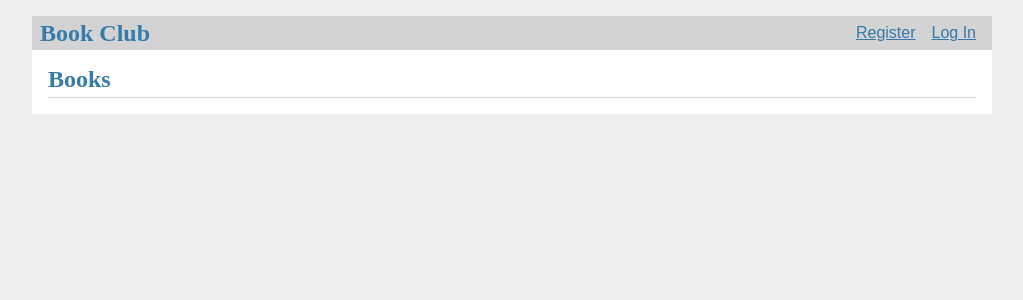
After one commit to AyolaM/flaskBook, a Flask app: page / in a window 1280 px wide. The commit adds this page. Shown: the top 300 px of the page, without its empty margins (128-1151 px from the left). Run offline with Flask 2, Linux system fonts and the light colour scheme; data that the repository does not hold is empty.

Commit message:
feat: template code

```diff
--- a/bookclub/__init__.py
+++ b/bookclub/__init__.py
@@ -38,4 +38,8 @@ def create_app(test_config=None):
     from . import auth
     app.register_blueprint(auth.bp)
 
+    from . import book
+    app.register_blueprint(book.bp)
+    app.add_url_rule('/', endpoint='index')
+
     return app
--- /dev/null
+++ b/bookclub/book.py
@@ -0,0 +1,100 @@
+import datetime
+
+from flask import (
+    Blueprint, flash, g, redirect, render_template, request, url_for
+)
+from werkzeug.exceptions import abort
+
+from bookclub.auth import login_required
+from bookclub.db import get_db
+
+bp = Blueprint('book', __name__)
+
+@bp.route('/')
+def index():
+    db = get_db()
+    books = db.execute(
+        'SELECT b.id, title, author, created, created_by_id, username'
+        ' FROM book b JOIN user u ON b.created_by_id = u.id'
+        ' ORDER BY created DESC'
+    ).fetchall()
+    return render_template('bookshelf/index.html', books=books)
+
+@bp.route('/create', methods=('GET', 'POST'))
+@login_required
+def create():
+    if request.method == 'POST':
+        title = request.form['title']
+        author = request.form['author']
+        error = None
+
+        if not title:
+            error = 'Title is required.'
+
+        if error is not None:
+            flash(error)
+        else:
+            db = get_db()
+            db.execute(
+                'INSERT INTO book (title, author, created_by_id)'
+                ' VALUES (?, ?, ?)',
+                (title, author, g.user['id'])
+            )
+            db.commit()
+            return redirect(url_for('book.index'))
+
+    return render_template('bookshelf/create.html')
+
+
+def get_book(id, check_creator=True):
+    book = get_db().execute(
+        'SELECT b.id, title, author, created, created_by_id, username'
+        ' FROM book b JOIN user u ON b.created_by_id = u.id'
+        ' WHERE b.id = ?',
+        (id,)
+    ).fetchone()
+
+    if book is None:
+        abort(404, f"Book id {id} doesn't exist.")
+
+    if check_creator and book['created_by_id'] != g.user['id']:
+        abort(403)
+
+    return book
+
+@bp.route('/<int:id>/update', methods=('GET', 'POST'))
+@login_required
+def update(id):
+    book = get_book(id)
+
+    if request.method == 'POST':
+        title = request.form['title']
+        author = request.form['author']
+        error = None
+
+        if not title:
+            error = 'Title is required.'
+
+        if error is not None:
+            flash(error)
+        else:
+            db = get_db()
+            db.execute(
+                'UPDATE book SET title = ?, author = ?'
+                ' WHERE id = ?',
+                (title, author, id)
+            )
+            db.commit()
+            return redirect(url_for('book.index'))
+
+    return render_template('bookshelf/update.html', book=book)
+
+
+@bp.route('/<int:id>/delete', methods=('POST',))
+@login_required
+def delete(id):
+    get_book(id)
+    db = get_db()
+    db.execute('DELETE FROM book WHERE id = ?', (id,))
+    db.commit()
+    return redirect(url_for('book.index'))
--- a/bookclub/schema.sql
+++ b/bookclub/schema.sql
@@ -10,9 +10,11 @@ CREATE TABLE user (
 
 CREATE TABLE book (
   id INTEGER PRIMARY KEY AUTOINCREMENT,
-  author_id INTEGER NOT NULL,
+  created_by_id INTEGER NOT NULL,
   created TIMESTAMP NOT NULL DEFAULT CURRENT_TIMESTAMP,
-  title TEXT NOT NULL
+  title TEXT NOT NULL,
+  author TEXT NOT NULL,
+  FOREIGN KEY (created_by_id) REFERENCES user(id)
 );
 
 CREATE TABLE comment (
--- /dev/null
+++ b/bookclub/static/css/style.css
@@ -0,0 +1,288 @@
+html {
+  font-family: sans-serif;
+  background: #eee;
+  padding: 1rem;
+}
+
+body {
+  max-width: 960px;
+  margin: 0 auto;
+  background: white;
+}
+
+h1, h2, h3, h4, h5, h6 {
+  font-family: serif;
+  color: #377ba8;
+  margin: 1rem 0;
+}
+
+a {
+  color: #377ba8;
+}
+
+hr {
+  border: none;
+  border-top: 1px solid lightgray;
+}
+
+nav {
+  background: lightgray;
+  display: flex;
+  align-items: center;
+  padding: 0 0.5rem;
+}
+
+nav h1 {
+  flex: auto;
+  margin: 0;
+}
+
+nav h1 a {
+  text-decoration: none;
+  padding: 0.25rem 0.5rem;
+}
+
+nav ul  {
+  display: flex;
+  list-style: none;
+  margin: 0;
+  padding: 0;
+}
+
+nav ul li a, nav ul li span, header .action {
+  display: block;
+  padding: 0.5rem;
+}
+
+.content {
+  padding: 0 1rem 1rem;
+}
+
+.content > header {
+  border-bottom: 1px solid lightgray;
+  display: flex;
+  align-items: flex-end;
+}
+
+.content > header h1 {
+  flex: auto;
+  margin: 1rem 0 0.25rem 0;
+}
+
+.flash {
+  margin: 1em 0;
+  padding: 1em;
+  background: #cae6f6;
+  border: 1px solid #377ba8;
+}
+
+.post > header {
+  display: flex;
+  align-items: flex-end;
+  font-size: 0.85em;
+}
+
+.post > header > div:first-of-type {
+  flex: auto;
+}
+
+.post > header h1 {
+  font-size: 1.5em;
+  margin-bottom: 0;
+}
+
+.post .about {
+  color: slategray;
+  font-style: italic;
+}
+
+.post .body {
+  white-space: pre-line;
+}
+
+.content:last-child {
+  margin-bottom: 0;
+}
+
+.content form {
+  margin: 1em 0;
+  display: flex;
+  flex-direction: column;
+}
+
+.content label {
+  font-weight: bold;
+  margin-bottom: 0.5em;
+}
+
+.content input, .content textarea {
+  margin-bottom: 1em;
+}
+
+.content textarea {
+  min-height: 12em;
+  resize: vertical;
+}
+
+input.danger {
+  color: #cc2f2e;
+}
+
+input[type=submit] {
+  align-self: start;
+  min-width: 10em;
+}
+
+/* Global Styles */
+/*html {*/
+/*  font-family: 'Roboto', sans-serif;*/
+/*  font-size: 16px;*/
+/*  scroll-behavior: smooth;*/
+/*}*/
+
+/*body {*/
+/*  margin: 0;*/
+/*  padding: 0;*/
+/*  background-color: #f9f9f9;*/
+/*}*/
+
+/*a {*/
+/*  text-decoration: none;*/
+/*  color: #377ba8;*/
+/*  transition: color 0.2s ease-in-out;*/
+/*}*/
+
+/*a:hover {*/
+/*  color: #1c5480;*/
+/*}*/
+
+/*hr {*/
+/*  border: none;*/
+/*  border-top: 1px solid #e9e9e9;*/
+/*}*/
+
+/*!* Header Styles *!*/
+/*header {*/
+/*  position: fixed;*/
+/*  top: 0;*/
+/*  left: 0;*/
+/*  right: 0;*/
+/*  height: 60px;*/
+/*  background-color: white;*/
+/*  box-shadow: 0px 1px 5px rgba(0, 0, 0, 0.1);*/
+/*  display: flex;*/
+/*  justify-content: space-between;*/
+/*  align-items: center;*/
+/*  padding: 0 20px;*/
+/*  z-index: 999;*/
+/*}*/
+
+/*.logo {*/
+/*  font-family: 'Montserrat', sans-serif;*/
+/*  font-size: 1.8rem;*/
+/*  color: #377ba8;*/
+/*  text-transform: uppercase;*/
+/*  letter-spacing: 2px;*/
+/*}*/
+
+/*nav {*/
+/*  display: flex;*/
+/*  align-items: center;*/
+/*}*/
+
+/*nav ul {*/
+/*  display: flex;*/
+/*  list-style: none;*/
+/*  margin: 0;*/
+/*  padding: 0;*/
+/*}*/
+
+/*nav ul li {*/
+/*  margin-left: 30px;*/
+/*}*/
+
+/*nav ul li a {*/
+/*  color: #333;*/
+/*  font-size: 1.1rem;*/
+/*  transition: color 0.2s ease-in-out;*/
+/*}*/
+
+/*nav ul li a:hover {*/
+/*  color: #1c5480;*/
+/*}*/
+
+/*!* Main Content Styles *!*/
+/*.main-content {*/
+/*  max-width: 1100px;*/
+/*  margin: 100px auto 50px;*/
+/*  padding: 0 20px;*/
+/*}*/
+
+/*.section-title {*/
+/*  font-size: 2.5rem;*/
+/*  font-weight: 600;*/
+/*  margin-bottom: 50px;*/
+/*  text-align: center;*/
+/*}*/
+
+/*.post {*/
+/*  margin-bottom: 50px;*/
+/*  padding: 20px;*/
+/*  background-color: white;*/
+/*  box-shadow: 0px 1px 5px rgba(0, 0, 0, 0.1);*/
+/*}*/
+
+/*.post-meta {*/
+/*  display: flex;*/
+/*  justify-content: space-between;*/
+/*  align-items: center;*/
+/*  margin-bottom: 20px;*/
+/*}*/
+
+/*.post-meta span {*/
+/*  color: #999;*/
+/*  font-size: 0.9rem;*/
+/*}*/
+
+/*.post-meta a {*/
+/*  color: #377ba8;*/
+/*  font-size: 0.9rem;*/
+/*}*/
+
+/*.post-meta a:hover {*/
+/*  color: #1c5480;*/
+/*}*/
+
+/*.post-title {*/
+/*  font-size: 1.8rem;*/
+/*  font-weight: 600;*/
+/*  margin-bottom: 20px;*/
+/*}*/
+
+/*.post-body {*/
+/*  line-height: 1.6;*/
+/*}*/
+
+/*!* Footer Styles *!*/
+/*footer {*/
+/*  background-color: #1c5480;*/
+/*  color: white;*/
+/*  padding: 50px 20px;*/
+/*  text-align: center;*/
+/*}*/
+
+/*.footer-menu {*/
+/*  display: flex;*/
+/*  justify-content: center;*/
+/*  margin-bottom: 30px;*/
+/*}*/
+
+/*.footer-menu li {*/
+/*  margin: 0 20px;*/
+/*}*/
+
+/*.footer-menu li a {*/
+/*  color: white;*/
+/*  font-size: 1.1rem;*/
+/*  transition: color 0.2s ease-in-out;*/
+/*}*/
--- a/bookclub/templates/base.html
+++ b/bookclub/templates/base.html
@@ -1,15 +1,16 @@
 <!DOCTYPE html>
-<title>{% block title %}{% endblock %} - Flaskr</title>
-<link rel="stylesheet" href="{{ url_for('static', filename='style.css') }}">
+<head>
+<title>{% block title %}{% endblock %} - Book Club</title>
+<link rel="stylesheet" href="{{ url_for('static', filename='css/style.css') }}">
 <nav>
   <h1>Book Club</h1>
   <ul>
     {% if g.user %}
-      <li><span>{{ g.user['username'] }}</span>
-      <li><a href="{{ url_for('auth.logout') }}">Log Out</a>
+    <li><span>{{ g.user['username'] }}</span></li>
+    <li><a href="{{ url_for('auth.logout') }}">Log Out</a></li>
     {% else %}
-      <li><a href="{{ url_for('auth.register') }}">Register</a>
-      <li><a href="{{ url_for('auth.login') }}">Log In</a>
+    <li><a href="{{ url_for('auth.register') }}">Register</a></li>
+    <li><a href="{{ url_for('auth.login') }}">Log In</a></li>
     {% endif %}
   </ul>
 </nav>
--- /dev/null
+++ b/bookclub/templates/bookshelf/index.html
@@ -0,0 +1,28 @@
+{% extends 'base.html' %}
+
+{% block header %}
+  <h1>{% block title %}Books{% endblock %}</h1>
+  {% if g.user %}
+    <a class="action" href="{{ url_for('book.create') }}">New</a>
+  {% endif %}
+{% endblock %}
+
+{% block content %}
+  {% for book in books %}
+    <article class="post">
+      <header>
+        <div>
+          <h1>{{ book['title'] }}</h1>
+          <div class="about">by {{ book['username'] }} on {{ book['created'].strftime('%Y-%m-%d') }}</div>
+        </div>
+        {% if g.user['id'] == book['created_by_id'] %}
+          <a class="action" href="{{ url_for('book.update', id=book['id']) }}">Edit</a>
+        {% endif %}
+      </header>
+      <p class="body">{{ book['author'] }}</p>
+    </article>
+    {% if not loop.last %}
+      <hr>
+    {% endif %}
+  {% endfor %}
+{% endblock %}
```
Also changed, not shown: bookclub/templates/bookshelf/create.html (added, +15 -0 lines), bookclub/templates/bookshelf/update.html (added, +21 -0 lines), readme.md, 1 other file.
